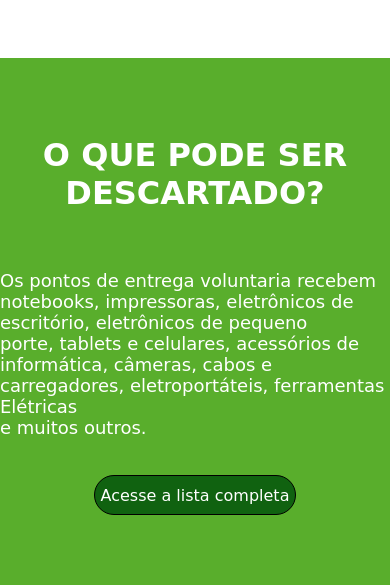
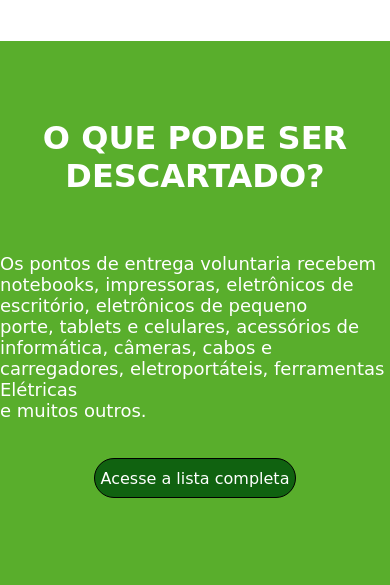
Before and after one commit to iamjonn/GreenDump, a plain HTML site: page index.html in a window 390 px wide. Shown: the part 1799-2384 px from the top of the page. Drawn offline with Linux system fonts and the light colour scheme.

Commit message:
correção de bugs

```diff
--- a/style.css
+++ b/style.css
@@ -509,7 +509,7 @@ footer {
   }
 
     #Descarte{
-      top: 220vh;
+      top: 218vh;
       height:635px;
       width:100%;
     }
```
